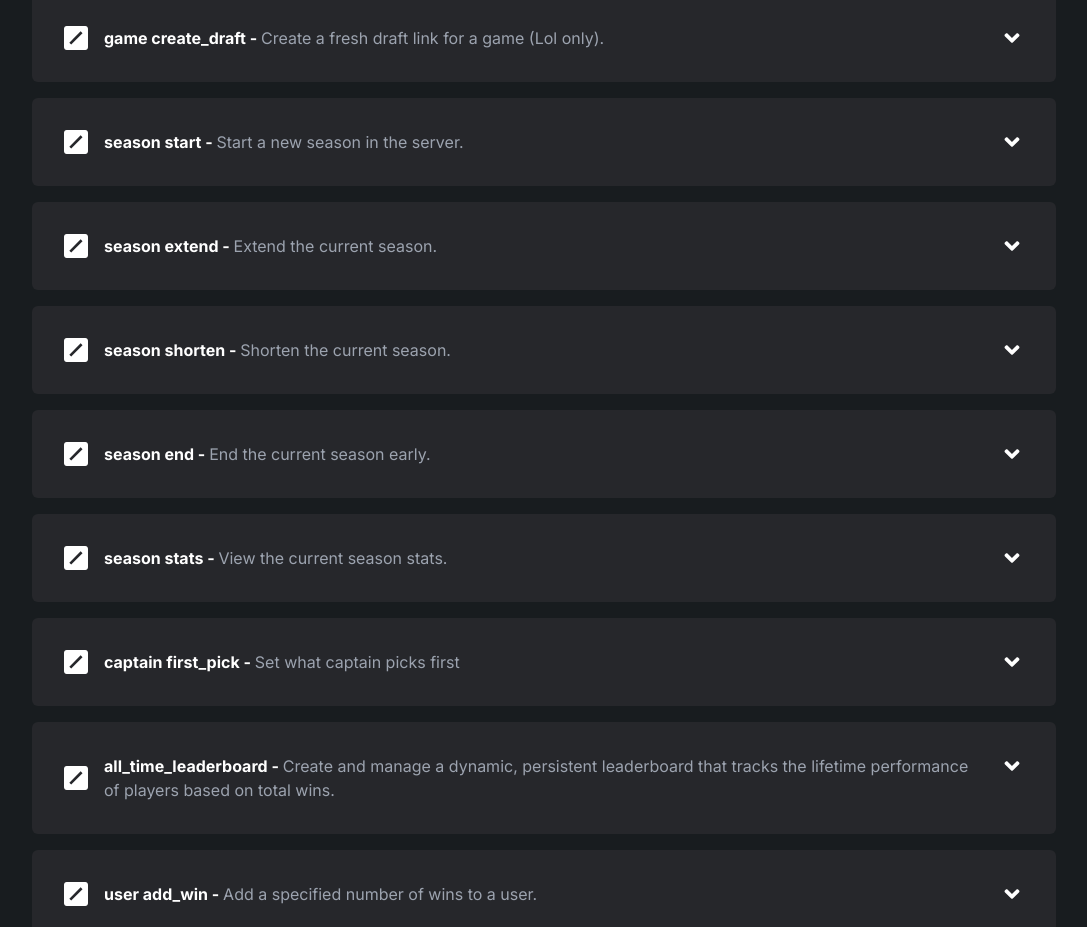
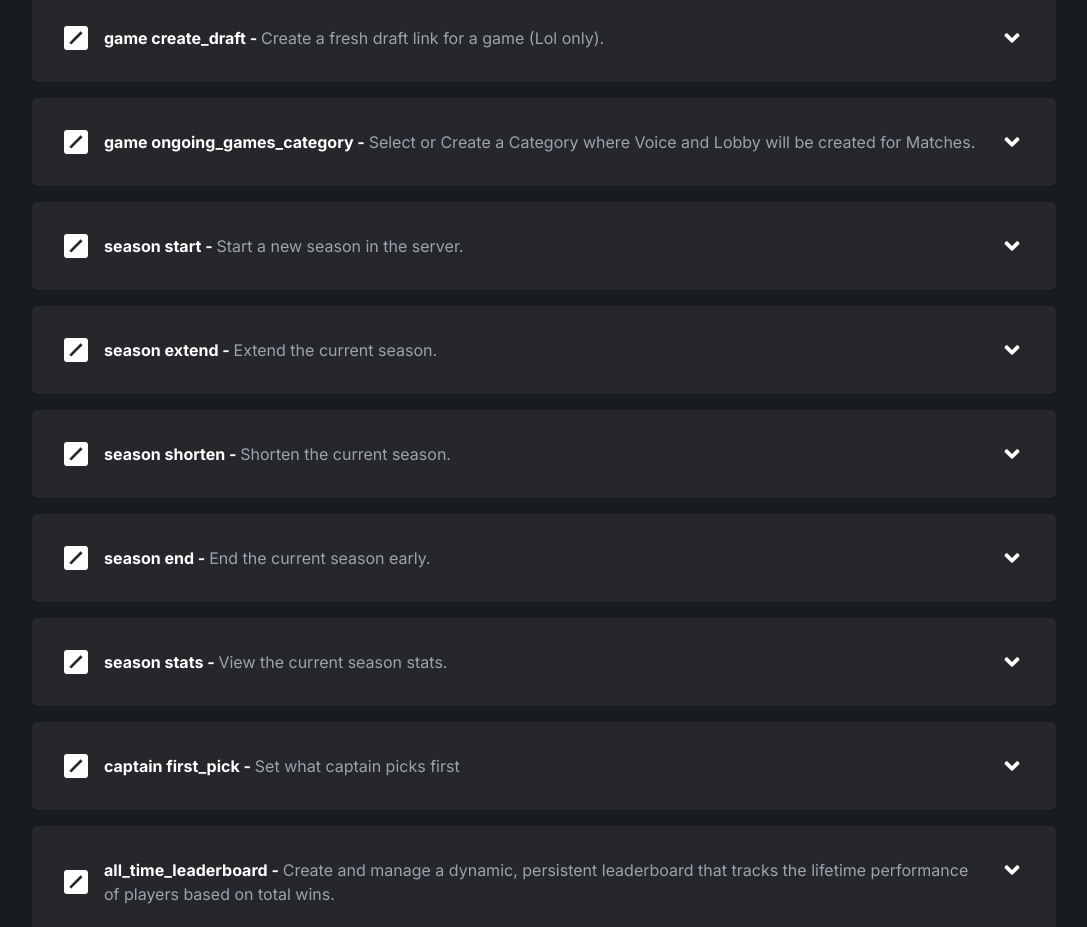
Before and after one commit to ItzDerock/InHouseQueue-site, a Next.js app: page /commands in a window 1280 px wide. Shown: the part 6820-7747 px from the top of the page, without its empty margins (96-1183 px from the left). Built offline with nearby package versions, Linux system fonts and the light colour scheme.

Commit message:
feat: add ongoing category command (#121)

```diff
--- a/src/data/commands.ts
+++ b/src/data/commands.ts
@@ -710,6 +710,18 @@ const commands = [
       ]
     },
     {
+      "name": "game ongoing_games_category",
+      "type": "Admin",
+      "description": "Select or Create a Category where Voice and Lobby will be created for Matches.",
+      "usage": [
+       "/game ongoing_games_category [game] (category)",
+      ],
+      "examples": [
+          "/game ongoing_games_category Valorant",
+          "/game ongoing_games_category Overwatch InHouses",
+      ]
+    },
+    {
       "name": "season start",
       "type": "Admin",
       "description": "Start a new season in the server.",
```
